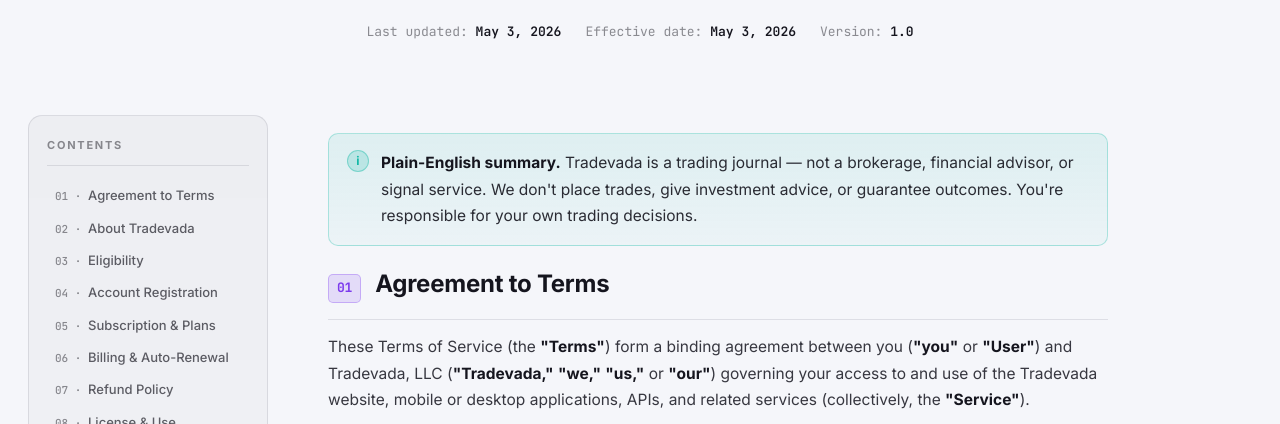
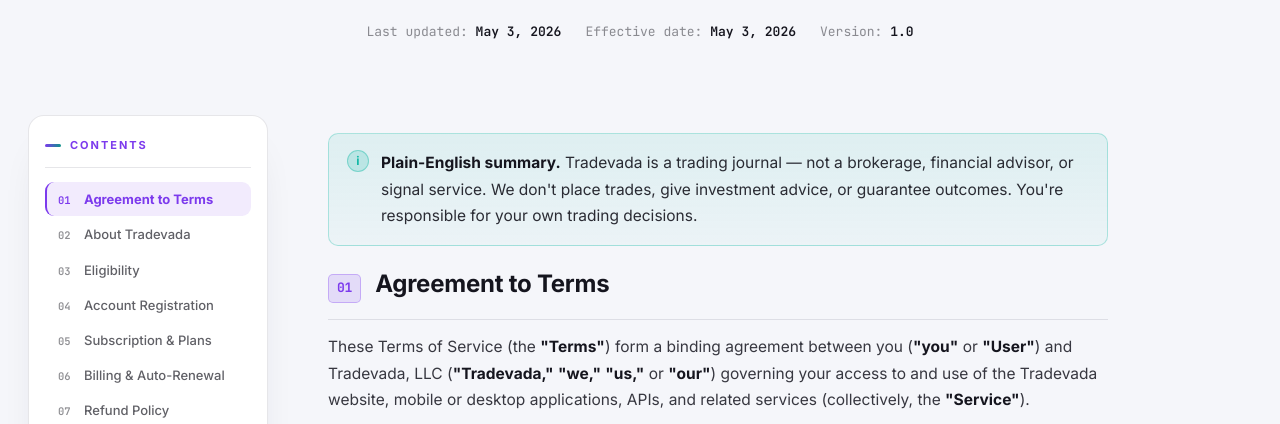
Before and after one commit to Tradevada1/Tradevada-Website, a plain HTML site: page public/terms.html in a window 1280 px wide. Shown: the part 334-758 px from the top of the page. Drawn offline with Linux system fonts and the light colour scheme.

Commit message:
Polish TOC pill + scroll-spy on doc/legal pages

```diff
--- a/public/terms.html
+++ b/public/terms.html
@@ -66,18 +66,17 @@
   .layout{max-width:1280px;margin:0 auto;padding:32px 28px 80px;
     display:grid;grid-template-columns:240px 1fr;gap:60px;align-items:start}
   /* TOC */
-  aside.toc{position:sticky;top:90px;align-self:flex-start;
-    border:1px solid var(--border);border-radius:14px;padding:20px 18px;
-    background:linear-gradient(180deg,rgba(0,0,0,0.03),rgba(0,0,0,0.01))}
-  aside.toc h4{font-size:11px;letter-spacing:0.16em;text-transform:uppercase;color:var(--dim);
-    font-weight:700;margin-bottom:14px;padding-bottom:10px;border-bottom:1px solid var(--border)}
+  aside.toc{position:sticky;top:90px;align-self:flex-start;border:1px solid var(--border);border-radius:16px;padding:20px 16px;background:#ffffff;box-shadow:0 20px 44px -26px rgba(20,22,55,0.20)}
+  aside.toc h4{font-size:11px;letter-spacing:0.18em;text-transform:uppercase;color:#7C3AED;font-weight:700;margin-bottom:14px;padding-bottom:12px;border-bottom:1px solid var(--border);display:flex;align-items:center;gap:9px}
+  aside.toc h4::before{content:"";width:16px;height:3px;border-radius:3px;background:linear-gradient(90deg,#7C3AED,#0d9488)}
   aside.toc ol{list-style:none;counter-reset:toc;padding:0;margin:0}
-  aside.toc ol li{counter-increment:toc;margin-bottom:2px}
-  aside.toc ol li a{display:block;padding:6px 8px;border-radius:6px;color:var(--muted);
-    font-size:13px;font-weight:500;line-height:1.4;transition:.15s}
-  aside.toc ol li a::before{content:counter(toc,decimal-leading-zero) " · ";color:var(--dim);
-    font-family:var(--mono);font-size:11px}
-  aside.toc ol li a:hover{color:var(--text);background:rgba(0,0,0,0.04);text-decoration:none}
+  aside.toc ol li{counter-increment:toc;margin-bottom:1px}
+  aside.toc ol li a{display:flex;gap:10px;align-items:baseline;padding:8px 11px;border-radius:9px;color:var(--muted);font-size:13px;font-weight:500;line-height:1.4;transition:.18s;border-left:2px solid transparent}
+  aside.toc ol li a::before{content:counter(toc,decimal-leading-zero);color:var(--dim);font-family:var(--mono);font-size:10.5px;font-weight:600;flex-shrink:0;min-width:16px}
+  aside.toc ol li a:hover{color:#7C3AED;background:rgba(124,58,237,0.06);text-decoration:none}
+  aside.toc ol li a:hover::before{color:#7C3AED}
+  aside.toc ol li a.active{color:#7C3AED;font-weight:700;background:rgba(124,58,237,0.10);border-left-color:#7C3AED}
+  aside.toc ol li a.active::before{color:#7C3AED}
 
   /* CONTENT */
   article{max-width:780px;font-size:15.5px;color:rgba(21,21,30,0.85)}
@@ -385,5 +384,20 @@
     </div>
   </div>
 </footer>
+<script>
+(function(){
+  var links=[].slice.call(document.querySelectorAll('aside.toc ol li a'));
+  if(!links.length) return;
+  var map=links.map(function(a){var h=a.getAttribute('href'); return {a:a, el:(h&&h.charAt(0)==='#')?document.getElementById(h.slice(1)):null};}).filter(function(x){return x.el;});
+  function onScroll(){
+    var y=window.scrollY+150, cur=map.length?map[0]:null;
+    for(var i=0;i<map.length;i++){ if(map[i].el.offsetTop<=y) cur=map[i]; }
+    links.forEach(function(a){a.classList.remove('active');});
+    if(cur) cur.a.classList.add('active');
+  }
+  window.addEventListener('scroll',onScroll,{passive:true});
+  window.addEventListener('resize',onScroll); onScroll();
+})();
+</script>
 </body>
 </html>
```
Also changed, not shown: public/disclaimer.html (+25 -11 lines), public/privacy.html (+25 -11 lines), public/wheel-guide.html (+25 -6 lines).
